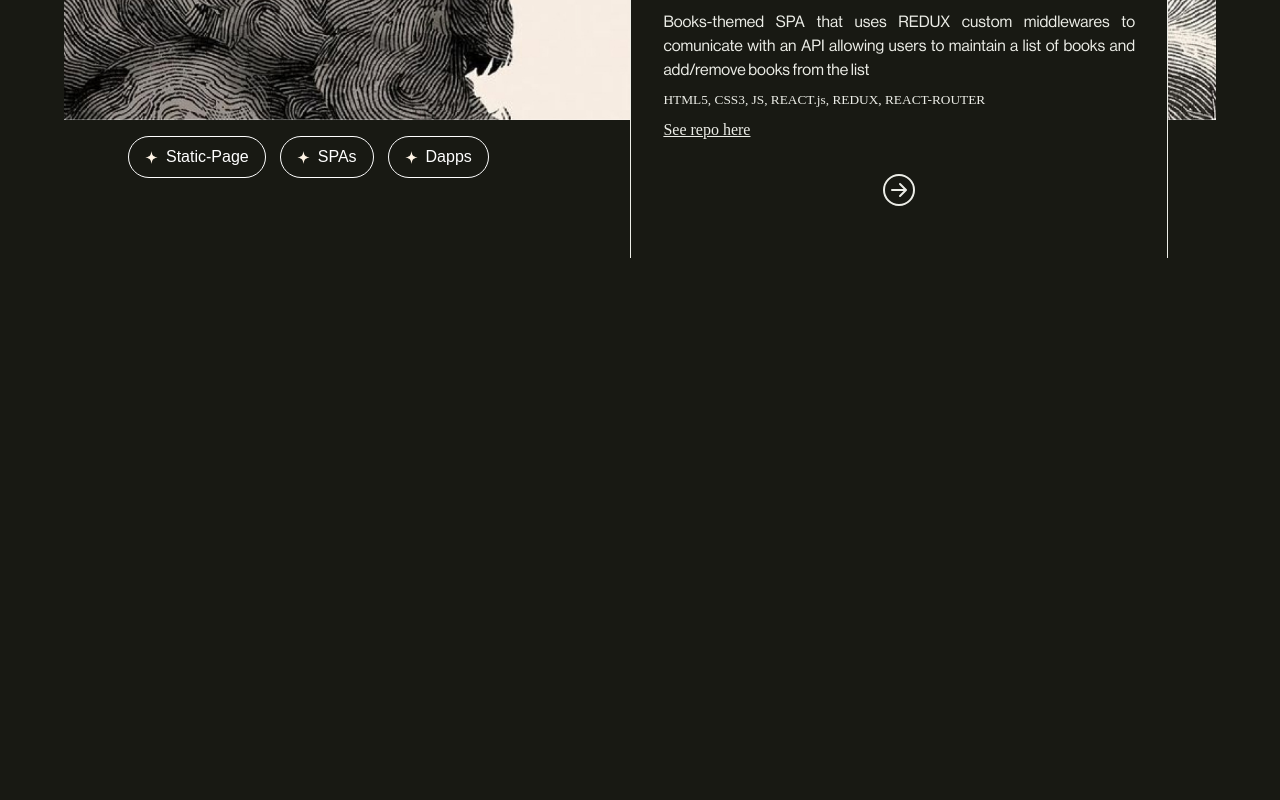
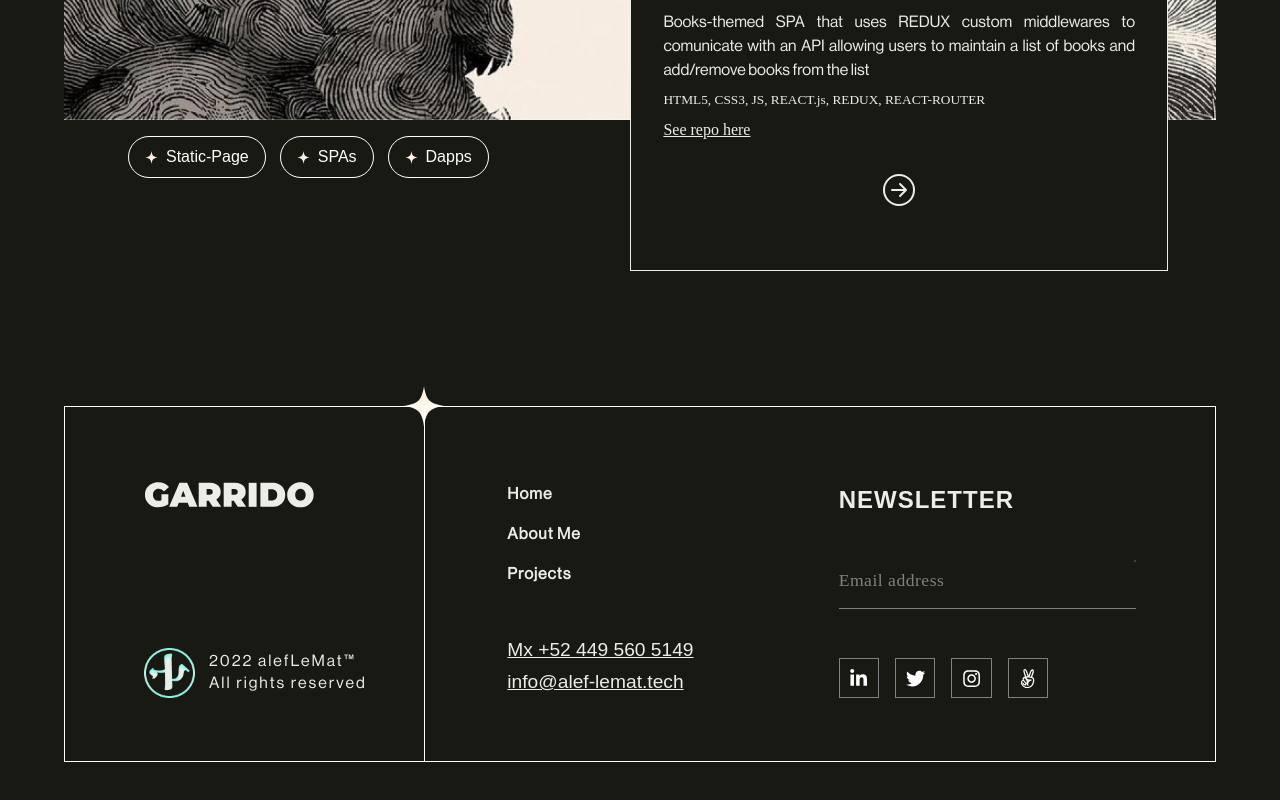
Before and after one commit to alef-garrido/portfolio-garrido, a React (Create React App) app: page / in a window 1280 px wide. Shown: the part 1905-2705 px from the top of the page. Before the commit the page ends 2163 px from the top, so only its background shows below. Built offline with nearby package versions, Linux system fonts and the light colour scheme; a web font is replaced by a local one.

Commit message:
Add desktop layout

```diff
--- a/src/App.js
+++ b/src/App.js
@@ -3,6 +3,7 @@ import Navbar from './components/Navbar';
 import Hero from './components/Hero';
 import Profile from './components/Profile';
 import Projects from './components/Projects';
+import Footer from './components/Footer';
 import './scss/app.scss';
 
 function App() {
@@ -12,6 +13,7 @@ function App() {
       <Hero />
       <Profile />
       <Projects />
+      <Footer />
     </div>
   );
 }
--- /dev/null
+++ b/src/components/Footer.js
@@ -0,0 +1,78 @@
+import { FiArrowUpRight } from 'react-icons/fi';
+import {
+  FaLinkedinIn, FaTwitter, FaInstagram, FaAngellist,
+} from 'react-icons/fa';
+import logo from '../assets/logo.svg';
+import lematLogo from '../assets/lematLogo.png';
+
+import '../scss/footer.scss';
+
+function Footer() {
+  return (
+    <footer id="footer" className="footer--container">
+      <div className="footer-lines footer--border" data-aos="fade-down">
+        <div className="footer-line footer-line-1" data-aos="fade-down" />
+        <div className="footer-line footer-line-2" data-aos="fade-left" />
+        <div className="footer-line footer-line-3" data-aos="fade-right" />
+      </div>
+      <div className="footer-line footer-line-left" data-aos="fade-down" />
+      <div className="footer-line footer-line-right" data-aos="fade-down" />
+      <div className="footer-line footer-line-bottom" />
+      <div className="footer--content">
+        <div className="footer--header">
+          <img src={logo} alt="site logo" data-aos="fade-down" />
+          <div className="footer--disclaimer" data-aos="fade-down">
+            <img src={lematLogo} className="footer--logo" alt="brand logo" />
+            <p>
+              2022 alefLeMat&trade;
+              <br />
+              All rights reserved
+            </p>
+          </div>
+        </div>
+      </div>
+      <div className="footer--menu">
+        <ul>
+          <li data-aos="fade-down">
+            <a href="#home">Home</a>
+          </li>
+          <li data-aos="fade-down">
+            <a href="#about">About Me</a>
+          </li>
+          <li data-aos="fade-down">
+            <a href="#projects">Projects</a>
+          </li>
+        </ul>
+        <div className="footer--contact" data-aos="fade-down">
+          <p className="contact--item">Mx +52 449 560 5149</p>
+          <p className="contact--item">info@alef-lemat.tech</p>
+        </div>
+      </div>
+      <div className="footer--form">
+        <h5 className="footer--title" data-aos="fade-down">NEWSLETTER</h5>
+        <form data-aos="fade-down">
+          <input type="text" name="email" placeholder="Email address" />
+          <div className="form--arrow">
+            <FiArrowUpRight />
+          </div>
+        </form>
+        <div className="footer--rrss" data-aos="fade-down">
+          <div className="rrss--icon">
+            <FaLinkedinIn />
+          </div>
+          <div className="rrss--icon">
+            <FaTwitter />
+          </div>
+          <div className="rrss--icon">
+            <FaInstagram />
+          </div>
+          <div className="rrss--icon">
+            <FaAngellist />
+          </div>
+        </div>
+      </div>
+    </footer>
+  );
+}
+
+export default Footer;
--- /dev/null
+++ b/src/scss/footer.scss
@@ -0,0 +1,216 @@
+@use './abstracts/' as *;
+
+.footer--container {
+  width: 90%;
+  overflow: hidden;
+  position: relative;
+  margin: 8rem 2rem;
+  padding: 6rem 5rem 4rem 5rem;
+  color: $primary-white;
+  display: grid;
+  grid-template-columns: 1fr 1fr 1fr;
+  grid-gap: 50px;
+}
+
+.footer-lines {
+  position: absolute;
+  top: 0;
+  width: 40px;
+  height: 40px;
+  background-image: url('../assets/decoration-nav.svg');
+  background-position: 50% 50%;
+  background-size: contain;
+  background-repeat: no-repeat;
+}
+
+.footer--border {
+  left: 340px;
+}
+
+.footer-line {
+  position: absolute;
+  left: 20px;
+  top: 20px;
+  width: 1px;
+  height: 1px;
+  background-color: white;
+}
+
+.footer-line-1 {
+  height: 24rem;
+}
+
+.footer-line-2 {
+  width: 980px;
+}
+
+.footer-line-3 {
+  width: 502px;
+  left: auto;
+  right: 10px;
+}
+
+.footer-line-left {
+  left: 0;
+  height: 24rem;
+}
+
+.footer-line-right {
+  right: 0;
+  left: auto;
+  height: 24rem;
+}
+
+.footer-line-bottom {
+  bottom: 0;
+  left: 0;
+  top: auto;
+  width: 85rem;
+}
+
+.footer--header {
+  height: 100%;
+  grid-column: 1 / 2;
+  text-align: left;
+  display: flex;
+  flex-direction: column;
+  justify-content: space-between;
+
+  img {
+    width: 170px;
+    max-width: 100%;
+  }
+}
+
+.footer--disclaimer {
+  margin-top: 2rem;
+  display: flex;
+  align-items: center;
+  justify-content: flex-start;
+  font-family: $text-ff;
+  line-height: 135%;
+  letter-spacing: 2px;
+}
+
+.footer--disclaimer img {
+  margin-right: 0.9rem;
+  width: 17%;
+}
+
+.footer--menu {
+  grid-column: 2 / 3;
+  text-align: left;
+  padding: 0 1rem;
+  display: flex;
+  flex-direction: column;
+  justify-content: space-between;
+}
+
+.footer--menu ul {
+  list-style: none;
+  text-align: left;
+  padding: 0;
+}
+
+.footer--menu ul li {
+  margin-bottom: 1rem;
+
+  a {
+    color: $primary-white;
+    text-decoration: none;
+    font-family: $text-ff;
+    font-weight: 600;
+    letter-spacing: 1px;
+  }
+}
+
+.footer--contact {
+  font-weight: 100;
+  margin-top: 2rem;
+  line-height: 135%;
+}
+
+.contact--item {
+  text-decoration: underline;
+  font-family: $bttn-ff;
+  font-size: 1.2rem;
+  font-weight: 200;
+  line-height: 2rem;
+}
+
+.footer--form {
+  grid-column: 3 / 4;
+  text-align: left;
+  display: flex;
+  flex-direction: column;
+  justify-content: space-between;
+}
+
+.footer--title {
+  font-family: $title-ff;
+  font-size: 1.5rem;
+  letter-spacing: 1px;
+}
+
+.footer--form form {
+  margin-top: 1.5rem;
+  border-bottom: 1px solid gray;
+  padding-bottom: 0.25rem;
+  display: flex;
+  color: white;
+  justify-content: space-between;
+
+  input {
+    background: #181913;
+    border: none;
+    padding-bottom: 0.5rem;
+    font-weight: 100;
+    color: #39d353;
+    font-size: 1.5rem;
+
+    &::placeholder {
+      color: gray;
+      font-size: 1.1rem;
+      letter-spacing: 0.5px;
+    }
+
+    &:focus {
+      outline: none;
+    }
+  }
+}
+
+.form--arrow * {
+  width: 1.7rem;
+  height: auto;
+  cursor: pointer;
+  transition: all 500ms ease-in-out;
+}
+
+.rrss--icon * {
+  width: 1.2rem;
+  height: auto;
+}
+
+.form--arrow *:hover {
+  transform: rotate(1turn);
+  color: #39d353;
+}
+
+.footer--rrss {
+  margin-top: 2rem;
+  display: flex;
+  align-items: center;
+  justify-content: flex-start;
+  color: white;
+}
+
+.rrss--icon {
+  border: 1px solid gray;
+  margin-right: 1rem;
+  padding: 0.6rem;
+
+  &:hover {
+    border-color: #39d353;
+  }
+}
```
Also changed, not shown: src/assets/lematLogo.png (added).
